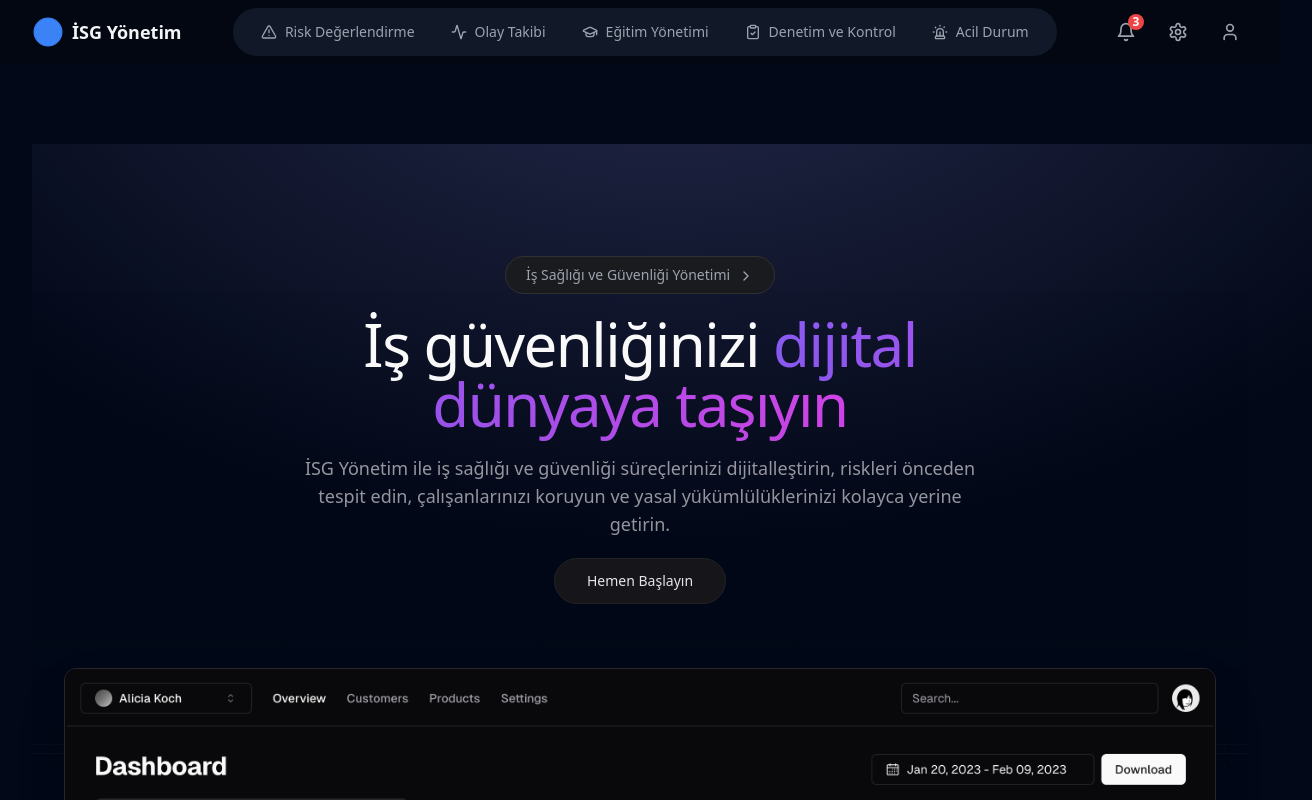
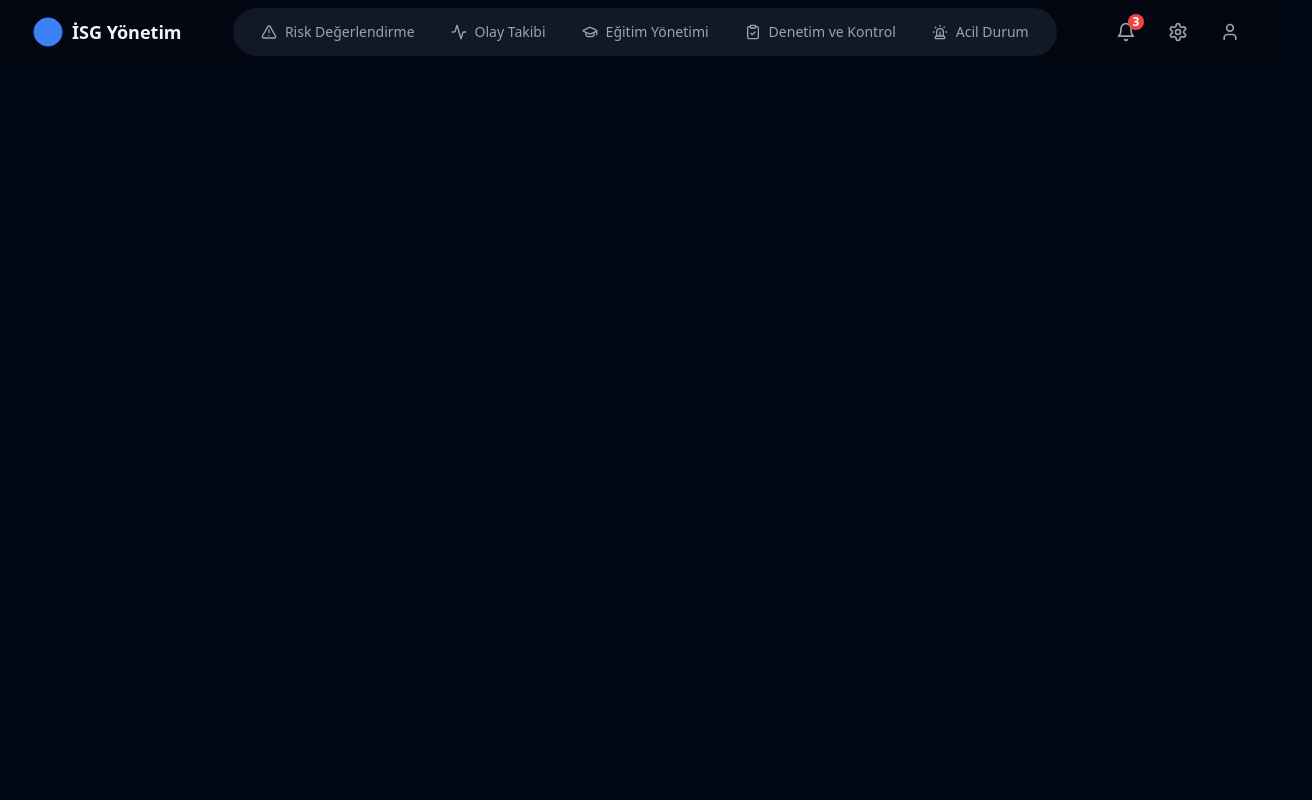
Before and after one commit to imehmetcn/isg, a Next.js app: page / in a window 1280 px wide. Shown: the top 800 px of the page, 1312 px wide, since content can reach past the window. Built offline with nearby package versions, Linux system fonts and the light colour scheme.

Commit message:
Remove hero section

```diff
--- a/src/app/page.tsx
+++ b/src/app/page.tsx
@@ -1,6 +1,5 @@
 import type { Metadata } from "next"
 import { HomeContent } from "@/components/home/HomeContent"
-import { HeroSection } from "@/components/ui/hero-section"
 
 export const metadata: Metadata = {
   title: "İSG Yönetim Sistemi",
@@ -8,27 +7,5 @@ export const metadata: Metadata = {
 }
 
 export default function Home() {
-  return (
-    <HeroSection
-      title="İş Sağlığı ve Güvenliği Yönetimi"
-      subtitle={{
-        regular: "İş güvenliğinizi ",
-        gradient: "dijital dünyaya taşıyın",
-      }}
-      description="İSG Yönetim ile iş sağlığı ve güvenliği süreçlerinizi dijitalleştirin, riskleri önceden tespit edin, çalışanlarınızı koruyun ve yasal yükümlülüklerinizi kolayca yerine getirin."
-      ctaText="Hemen Başlayın"
-      ctaHref="/features/risk-degerlendirme"
-      bottomImage={{
-        light: "/dashboard-dark.png",
-        dark: "/dashboard-dark.png",
-      }}
-      gridOptions={{
-        angle: 65,
-        opacity: 0.4,
-        cellSize: 50,
-        lightLineColor: "#2a2a2a",
-        darkLineColor: "#2a2a2a",
-      }}
-    />
-  )
+  return <HomeContent />
 }
--- a/src/components/ui/hero-section.tsx
+++ /dev/null
@@ -1,127 +0,0 @@
-import * as React from "react"
-import { cn } from "@/lib/utils"
-import { ChevronRight } from "lucide-react"
-
-interface HeroSectionProps extends React.HTMLAttributes<HTMLDivElement> {
-  title?: string
-  subtitle?: {
-    regular: string
-    gradient: string
-  }
-  description?: string
-  ctaText?: string
-  ctaHref?: string
-  bottomImage?: {
-    light: string
-    dark: string
-  }
-  gridOptions?: {
-    angle?: number
-    cellSize?: number
-    opacity?: number
-    lightLineColor?: string
-    darkLineColor?: string
-  }
-}
-
-const RetroGrid = ({
-  angle = 65,
-  cellSize = 60,
-  opacity = 0.5,
-  lightLineColor = "gray",
-  darkLineColor = "gray",
-}) => {
-  const gridStyles = {
-    "--grid-angle": `${angle}deg`,
-    "--cell-size": `${cellSize}px`,
-    "--opacity": opacity,
-    "--light-line": lightLineColor,
-    "--dark-line": darkLineColor,
-  } as React.CSSProperties
-
-  return (
-    <div
-      className={cn(
-        "pointer-events-none absolute size-full overflow-hidden [perspective:200px]",
-        `opacity-[var(--opacity)]`,
-      )}
-      style={gridStyles}
-    >
-      <div className="absolute inset-0 [transform:rotateX(var(--grid-angle))]">
-        <div className="animate-grid [background-image:linear-gradient(to_right,var(--light-line)_1px,transparent_0),linear-gradient(to_bottom,var(--light-line)_1px,transparent_0)] [background-repeat:repeat] [background-size:var(--cell-size)_var(--cell-size)] [height:300vh] [inset:0%_0px] [margin-left:-200%] [transform-origin:100%_0_0] [width:600vw] dark:[background-image:linear-gradient(to_right,var(--dark-line)_1px,transparent_0),linear-gradient(to_bottom,var(--dark-line)_1px,transparent_0)]" />
-      </div>
-      <div className="absolute inset-0 bg-gradient-to-t from-background to-transparent to-90%" />
-    </div>
-  )
-}
-
-const HeroSection = React.forwardRef<HTMLDivElement, HeroSectionProps>(
-  (
-    {
-      className,
-      title = "Build products for everyone",
-      subtitle = {
-        regular: "Designing your projects faster with ",
-        gradient: "the largest figma UI kit.",
-      },
-      description = "Sed ut perspiciatis unde omnis iste natus voluptatem accusantium doloremque laudantium, totam rem aperiam, eaque ipsa quae.",
-      ctaText = "Browse courses",
-      ctaHref = "#",
-      bottomImage = {
-        light: "https://farmui.vercel.app/dashboard-light.png",
-        dark: "https://farmui.vercel.app/dashboard.png",
-      },
-      gridOptions,
-      ...props
-    },
-    ref,
-  ) => {
-    return (
-      <div className={cn("relative", className)} ref={ref} {...props}>
-        <div className="absolute top-0 z-[0] h-screen w-screen bg-[radial-gradient(ellipse_70%_70%_at_50%_-20%,rgba(120,119,198,0.3),transparent)]" />
-        <section className="relative max-w-full mx-auto z-1">
-          <RetroGrid {...gridOptions} />
-          <div className="max-w-screen-xl z-10 mx-auto px-4 py-28 gap-12 md:px-8">
-            <div className="space-y-5 max-w-3xl leading-0 lg:leading-5 mx-auto text-center">
-              <h1 className="text-sm text-gray-400 group font-geist mx-auto px-5 py-2 bg-[#1a1b1e] border border-[#313131] rounded-full w-fit">
-                {title}
-                <ChevronRight className="inline w-4 h-4 ml-2 group-hover:translate-x-1 duration-300" />
-              </h1>
-              <div className="mt-8 space-y-4 text-center">
-                <h2 className="text-4xl font-medium tracking-tight text-white md:text-6xl">
-                  {subtitle.regular}
-                  <span className="text-transparent bg-clip-text bg-gradient-to-r from-[#8b5cf6] to-[#d946ef]">
-                    {subtitle.gradient}
-                  </span>
-                </h2>
-              </div>
-              <p className="mx-auto mt-6 max-w-2xl text-[#a1a1aa] md:text-lg">
-                {description}
-              </p>
-              <div className="items-center justify-center gap-x-3 space-y-3 sm:flex sm:space-y-0">
-                <a
-                  href={ctaHref}
-                  className="group inline-flex items-center justify-center rounded-full bg-[#18181b] px-8 py-3 text-sm font-medium text-white hover:bg-[#27272a] border border-[#27272a] transition-all duration-200"
-                >
-                  {ctaText}
-                </a>
-              </div>
-            </div>
-            {bottomImage && (
-              <div className="mt-16 relative z-10">
-                <img
-                  src={bottomImage.dark}
-                  className="w-full shadow-2xl rounded-xl border border-[#27272a]"
-                  alt="Dashboard preview"
-                />
-              </div>
-            )}
-          </div>
-        </section>
-      </div>
-    )
-  },
-)
-HeroSection.displayName = "HeroSection"
-
-export { HeroSection }
```
